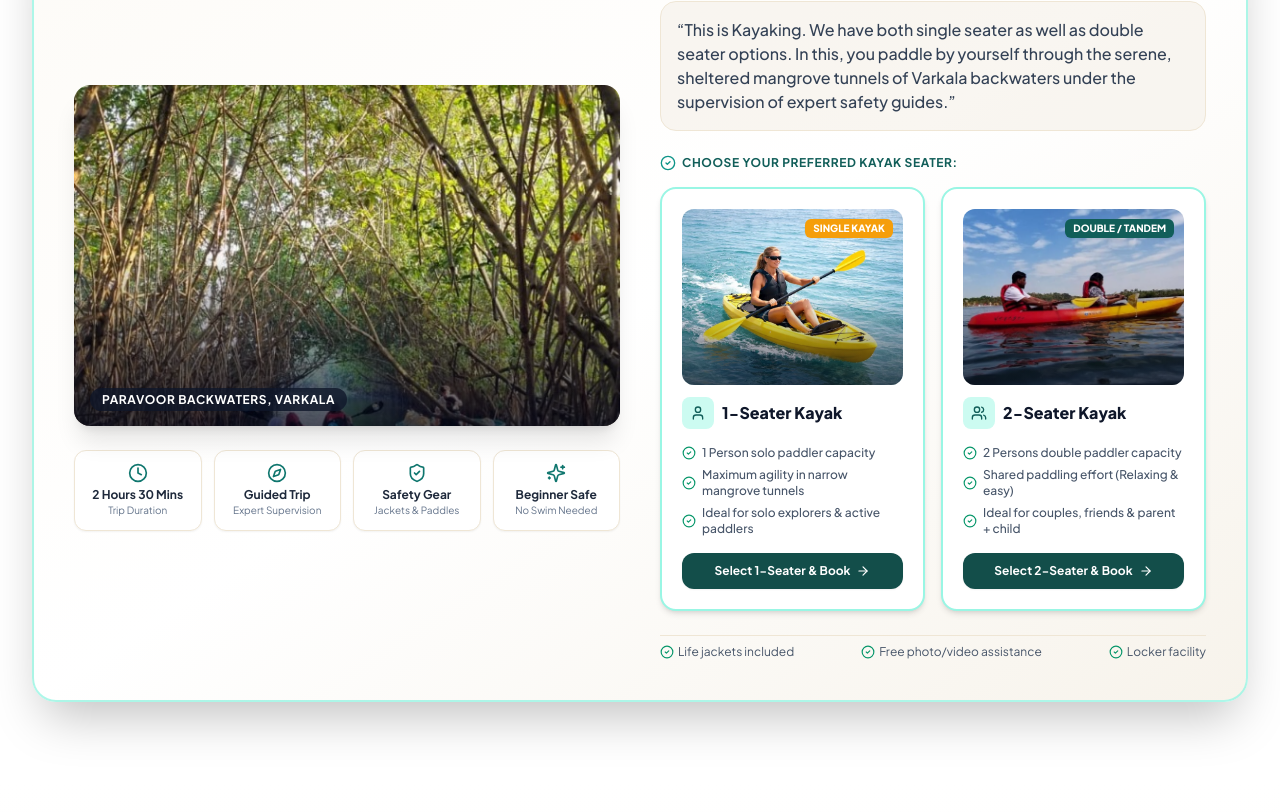
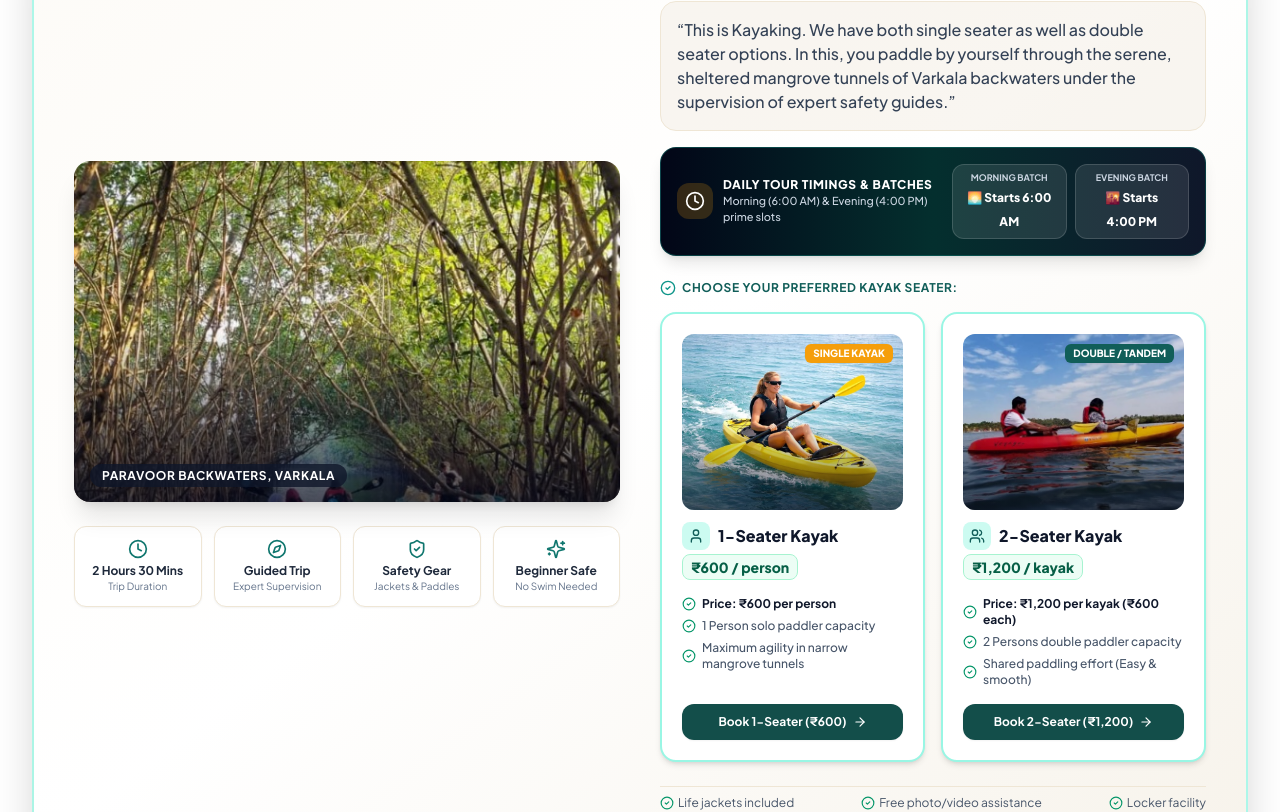
Before and after one commit to IsacSmile/nomadoo-varkala, a React (Vite) app: page / in a window 1280 px wide. Shown: the part 1009-1821 px from the top of the page. Built offline with nearby package versions, Linux system fonts and the light colour scheme; the HTML template or start-up script is replaced by a standard one.

Commit message:
Add tour timing schedule cards (6am morning & 4pm evening) and explicit pricing (600/person for 1-seater, 1200 for 2-seater)

```diff
--- a/src/components/BookingSection.tsx
+++ b/src/components/BookingSection.tsx
@@ -100,9 +100,9 @@ export const BookingSection: React.FC = () => {
   ];
 
   const timeSlotsList = [
-    { label: 'Sunrise Hour (6:00 AM - 9:00 AM)', val: 'Sunrise Hour (6:00 AM - 9:00 AM)' },
-    { label: 'Daytime / Midday (9:00 AM - 3:00 PM)', val: 'Daytime / Midday (9:00 AM - 3:00 PM)' },
-    { label: 'Sunset Hour (4:00 PM - 6:30 PM)', val: 'Sunset Hour (4:00 PM - 6:30 PM)' }
+    { label: '🌅 Morning Golden Sunrise (Starts 6:00 AM - 9:00 AM)', val: 'Morning Sunrise Batch (Starts 6:00 AM)' },
+    { label: '🌇 Evening Golden Sunset (Starts 4:00 PM - 6:30 PM)', val: 'Evening Sunset Batch (Starts 4:00 PM)' },
+    { label: '☀️ Midday Daytime (9:00 AM - 3:00 PM)', val: 'Midday Daytime Batch (9:00 AM - 3:00 PM)' }
   ];
 
   const guestOptions = ['1', '2', '3', '4', '5', '6', '7', '8', '10', '12+'];
@@ -150,8 +150,72 @@ export const BookingSection: React.FC = () => {
 
         <div className="grid grid-cols-1 lg:grid-cols-12 gap-10 lg:gap-12 items-start">
 
-          {/* Left Column: Trust Summary & Instructions */}
+          {/* Left Column: Tour Timings & Trust Summary */}
           <div className="lg:col-span-5 space-y-6">
+
+            {/* Daily Tour Timings Precise Schedule Card */}
+            <div className="bg-gradient-to-br from-slate-950 via-mangrove-950 to-slate-900 text-white rounded-3xl p-6 sm:p-7 border-2 border-mangrove-700/60 shadow-2xl space-y-4 relative overflow-hidden group">
+              <div className="absolute top-0 right-0 w-36 h-36 bg-sunset-500/20 rounded-full blur-2xl pointer-events-none" />
+
+              <div className="flex items-center justify-between">
+                <div className="flex items-center gap-2">
+                  <div className="w-8 h-8 rounded-xl bg-sunset-500/20 text-sunset-400 flex items-center justify-center font-bold">
+                    <Clock className="w-4 h-4" />
+                  </div>
+                  <h3 className="text-sm font-extrabold text-white uppercase tracking-wider">
+                    Daily Tour Schedule & Timings
+                  </h3>
+                </div>
+                <span className="bg-emerald-500/20 border border-emerald-400/30 text-emerald-300 text-[10px] font-black uppercase px-2.5 py-0.5 rounded-full">
+                  Live Slots
+                </span>
+              </div>
+
+              <div className="grid grid-cols-1 sm:grid-cols-2 gap-3 pt-1">
+
+                {/* Morning Slot Box */}
+                <div className="bg-white/10 backdrop-blur-md p-4 rounded-2xl border border-white/15 hover:border-sunset-400/50 transition-all space-y-1">
+                  <div className="flex items-center justify-between text-sunset-300">
+                    <span className="text-xs font-black uppercase tracking-wider flex items-center gap-1">
+                      🌅 Morning Batch
+                    </span>
+                    <span className="text-[10px] font-extrabold bg-sunset-500/30 px-2 py-0.5 rounded-md text-sunset-200">
+                      Starts 6:00 AM
+                    </span>
+                  </div>
+                  <p className="text-base sm:text-lg font-black text-white">
+                    6:00 AM – 9:00 AM
+                  </p>
+                  <p className="text-[11px] text-slate-300 font-medium leading-snug">
+                    Calm glassy waters, cool morning breeze & birdwatching.
+                  </p>
+                </div>
+
+                {/* Evening Slot Box */}
+                <div className="bg-white/10 backdrop-blur-md p-4 rounded-2xl border border-white/15 hover:border-sunset-400/50 transition-all space-y-1">
+                  <div className="flex items-center justify-between text-sunset-300">
+                    <span className="text-xs font-black uppercase tracking-wider flex items-center gap-1">
+                      🌇 Evening Batch
+                    </span>
+                    <span className="text-[10px] font-extrabold bg-sunset-500/30 px-2 py-0.5 rounded-md text-sunset-200">
+                      Starts 4:00 PM
+                    </span>
+                  </div>
+                  <p className="text-base sm:text-lg font-black text-white">
+                    4:00 PM – 6:30 PM
+                  </p>
+                  <p className="text-[11px] text-slate-300 font-medium leading-snug">
+                    Golden hour glow & magical mangrove sunset reflections.
+                  </p>
+                </div>
+
+              </div>
+
+              <p className="text-[11px] text-slate-400 font-medium text-center pt-1 flex items-center justify-center gap-1">
+                <CheckCircle2 className="w-3.5 h-3.5 text-emerald-400 shrink-0" />
+                <span>Midday slots (9:00 AM – 3:00 PM) available on custom request.</span>
+              </p>
+            </div>
 
             <div className="bg-sand-100/90 rounded-3xl p-6 sm:p-8 border border-sand-200 shadow-sm space-y-6">
               <h3 className="text-lg sm:text-xl font-bold text-slate-900">
--- a/src/components/KayakingHighlightCard.tsx
+++ b/src/components/KayakingHighlightCard.tsx
@@ -83,9 +83,37 @@ export const KayakingHighlightCard: React.FC<KayakingHighlightCardProps> = ({ on
                 <h3 className="text-2xl sm:text-3xl font-bold text-slate-900 mb-2">
                   {MAIN_KAYAKING_ACTIVITY.title}
                 </h3>
-                <p className="text-sm sm:text-base text-slate-700 leading-relaxed font-medium bg-sand-100/70 p-4 rounded-2xl border border-sand-200">
+                <p className="text-sm sm:text-base text-slate-700 leading-relaxed font-medium bg-sand-100/70 p-4 rounded-2xl border border-sand-200 mb-4">
                   “{MAIN_KAYAKING_ACTIVITY.description}”
                 </p>
+
+                {/* Daily Prime Tour Batches Highlight Bar */}
+                <div className="bg-gradient-to-r from-slate-950 via-mangrove-950 to-slate-900 text-white rounded-2xl p-4 border border-mangrove-700/50 shadow-lg flex flex-col sm:flex-row items-center justify-between gap-3">
+                  <div className="flex items-center gap-2.5">
+                    <div className="w-9 h-9 rounded-xl bg-sunset-500/20 text-sunset-400 flex items-center justify-center font-bold shrink-0">
+                      <Clock className="w-5 h-5 text-sunset-400" />
+                    </div>
+                    <div>
+                      <h5 className="text-xs font-black uppercase tracking-wider text-sunset-300">
+                        Daily Tour Timings & Batches
+                      </h5>
+                      <p className="text-[11px] text-slate-300 font-medium">
+                        Morning (6:00 AM) & Evening (4:00 PM) prime slots
+                      </p>
+                    </div>
+                  </div>
+
+                  <div className="flex items-center gap-2 w-full sm:w-auto">
+                    <div className="flex-1 sm:flex-initial bg-white/10 px-3.5 py-1.5 rounded-xl border border-white/15 text-center">
+                      <span className="text-[9px] text-slate-300 uppercase font-bold block">Morning Batch</span>
+                      <span className="text-xs font-black text-white">🌅 Starts 6:00 AM</span>
+                    </div>
+                    <div className="flex-1 sm:flex-initial bg-white/10 px-3.5 py-1.5 rounded-xl border border-white/15 text-center">
+                      <span className="text-[9px] text-slate-300 uppercase font-bold block">Evening Batch</span>
+                      <span className="text-xs font-black text-white">🌇 Starts 4:00 PM</span>
+                    </div>
+                  </div>
+                </div>
               </div>
 
               {/* Seater Options Grid */}
@@ -113,15 +141,24 @@ export const KayakingHighlightCard: React.FC<KayakingHighlightCardProps> = ({ on
                         </span>
                       </div>
 
+                      <div className="flex items-center justify-between gap-1 flex-wrap">
                         <div className="flex items-center gap-2">
-                        <div className="w-8 h-8 rounded-lg bg-mangrove-100 text-mangrove-800 flex items-center justify-center font-bold shrink-0">
+                          <div className="w-7 h-7 rounded-lg bg-mangrove-100 text-mangrove-800 flex items-center justify-center font-bold shrink-0">
                             <User className="w-4 h-4" />
                           </div>
                           <h4 className="text-base font-extrabold text-slate-900">1-Seater Kayak</h4>
                         </div>
+                        <span className="text-sm font-black text-emerald-800 bg-emerald-50 px-2 py-0.5 rounded-lg border border-emerald-200">
+                          ₹600 / person
+                        </span>
+                      </div>
 
                       {/* Bullet Details */}
                       <ul className="space-y-1.5 text-xs text-slate-600 font-medium pt-1">
+                        <li className="flex items-center gap-1.5 font-bold text-slate-900">
+                          <CheckCircle2 className="w-3.5 h-3.5 text-emerald-600 shrink-0" />
+                          <span>Price: ₹600 per person</span>
+                        </li>
                         <li className="flex items-center gap-1.5">
                           <CheckCircle2 className="w-3.5 h-3.5 text-emerald-600 shrink-0" />
                           <span>1 Person solo paddler capacity</span>
@@ -130,10 +167,6 @@ export const KayakingHighlightCard: React.FC<KayakingHighlightCardProps> = ({ on
                           <CheckCircle2 className="w-3.5 h-3.5 text-emerald-600 shrink-0" />
                           <span>Maximum agility in narrow mangrove tunnels</span>
                         </li>
-                        <li className="flex items-center gap-1.5">
-                          <CheckCircle2 className="w-3.5 h-3.5 text-emerald-600 shrink-0" />
-                          <span>Ideal for solo explorers & active paddlers</span>
-                        </li>
                       </ul>
                     </div>
 
@@ -141,7 +174,7 @@ export const KayakingHighlightCard: React.FC<KayakingHighlightCardProps> = ({ on
                       onClick={() => onSelectOption('kayak-1seater')}
                       className="mt-4 w-full bg-mangrove-900 hover:bg-mangrove-950 text-white text-xs font-bold py-2.5 px-4 rounded-xl flex items-center justify-center gap-1.5 transition-colors shadow-sm"
                     >
-                      <span>Select 1-Seater & Book</span>
+                      <span>Book 1-Seater (₹600)</span>
                       <ArrowRight className="w-3.5 h-3.5 group-hover:translate-x-1 transition-transform" />
                     </button>
                   </div>
@@ -162,26 +195,31 @@ export const KayakingHighlightCard: React.FC<KayakingHighlightCardProps> = ({ on
                         </span>
                       </div>
 
+                      <div className="flex items-center justify-between gap-1 flex-wrap">
                         <div className="flex items-center gap-2">
-                        <div className="w-8 h-8 rounded-lg bg-mangrove-100 text-mangrove-800 flex items-center justify-center font-bold shrink-0">
+                          <div className="w-7 h-7 rounded-lg bg-mangrove-100 text-mangrove-800 flex items-center justify-center font-bold shrink-0">
                             <Users className="w-4 h-4" />
                           </div>
                           <h4 className="text-base font-extrabold text-slate-900">2-Seater Kayak</h4>
                         </div>
+                        <span className="text-sm font-black text-emerald-800 bg-emerald-50 px-2 py-0.5 rounded-lg border border-emerald-200">
+                          ₹1,200 / kayak
+                        </span>
+                      </div>
 
                       {/* Bullet Details */}
                       <ul className="space-y-1.5 text-xs text-slate-600 font-medium pt-1">
+                        <li className="flex items-center gap-1.5 font-bold text-slate-900">
+                          <CheckCircle2 className="w-3.5 h-3.5 text-emerald-600 shrink-0" />
+                          <span>Price: ₹1,200 per kayak (₹600 each)</span>
+                        </li>
                         <li className="flex items-center gap-1.5">
                           <CheckCircle2 className="w-3.5 h-3.5 text-emerald-600 shrink-0" />
                           <span>2 Persons double paddler capacity</span>
                         </li>
                         <li className="flex items-center gap-1.5">
                           <CheckCircle2 className="w-3.5 h-3.5 text-emerald-600 shrink-0" />
-                          <span>Shared paddling effort (Relaxing & easy)</span>
-                        </li>
-                        <li className="flex items-center gap-1.5">
-                          <CheckCircle2 className="w-3.5 h-3.5 text-emerald-600 shrink-0" />
-                          <span>Ideal for couples, friends & parent + child</span>
+                          <span>Shared paddling effort (Easy & smooth)</span>
                         </li>
                       </ul>
                     </div>
@@ -190,7 +228,7 @@ export const KayakingHighlightCard: React.FC<KayakingHighlightCardProps> = ({ on
                       onClick={() => onSelectOption('kayak-2seater')}
                       className="mt-4 w-full bg-mangrove-900 hover:bg-mangrove-950 text-white text-xs font-bold py-2.5 px-4 rounded-xl flex items-center justify-center gap-1.5 transition-colors shadow-sm"
                     >
-                      <span>Select 2-Seater & Book</span>
+                      <span>Book 2-Seater (₹1,200)</span>
                       <ArrowRight className="w-3.5 h-3.5 group-hover:translate-x-1 transition-transform" />
                     </button>
                   </div>
```
Also changed, not shown: 1 other file (tests, documents, lock files or other folders). Lines whose indentation alone changed are shown as unchanged.
